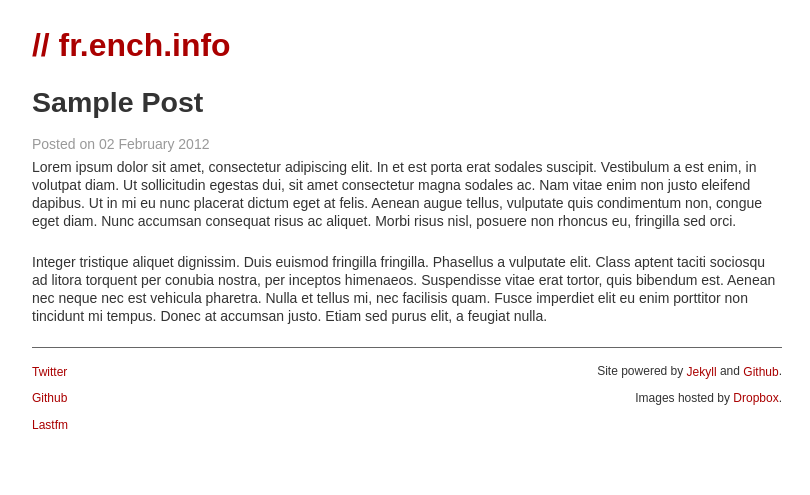
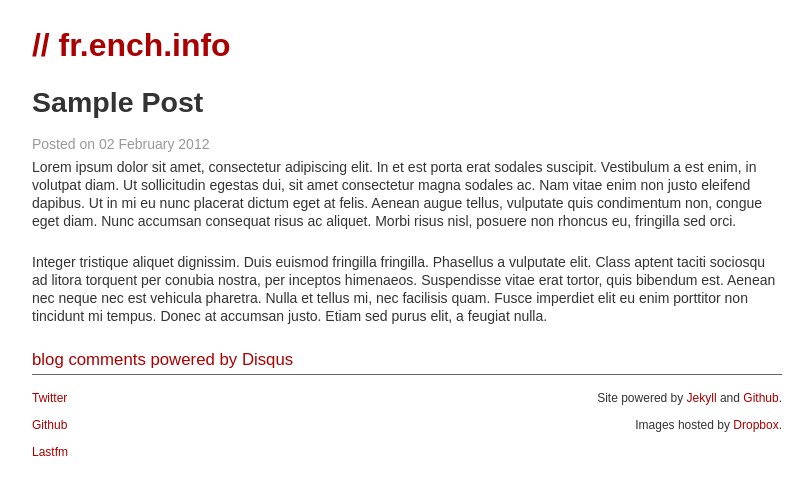
Before and after one commit to dsdeiz/old-blog, a Jekyll site: the page built from _posts/blog/2012-02-02-sample-post.md, in a window 1280 px wide. Shown: the top 495 px of the page, without its empty margins (233-1043 px from the left). Built offline with Jekyll 4.4.1, drawn with Linux system fonts in a browser that asks for light colours; some web fonts are replaced; comment, search, counter and statistics services are not loaded; some of the changed lines change nothing that is shown.

Commit message:
added disqus comments

```diff
--- a/_layouts/post.html
+++ b/_layouts/post.html
@@ -9,4 +9,18 @@
       {{ content }}
     </div>
   </div>
+  <div id="disqus_thread"></div>
+  <script type="text/javascript">
+      /* * * CONFIGURATION VARIABLES: EDIT BEFORE PASTING INTO YOUR WEBPAGE * * */
+      var disqus_shortname = 'frenchinfo'; // required: replace example with your forum shortname
+
+      /* * * DON'T EDIT BELOW THIS LINE * * */
+      (function() {
+          var dsq = document.createElement('script'); dsq.type = 'text/javascript'; dsq.async = true;
+          dsq.src = 'http://' + disqus_shortname + '.disqus.com/embed.js';
+          (document.getElementsByTagName('head')[0] || document.getElementsByTagName('body')[0]).appendChild(dsq);
+      })();
+  </script>
+  <noscript>Please enable JavaScript to view the <a href="http://disqus.com/?ref_noscript">comments powered by Disqus.</a></noscript>
+  <a href="http://disqus.com" class="dsq-brlink">blog comments powered by <span class="logo-disqus">Disqus</span></a>
 </div>
```
Also changed, not shown: _layouts/default.html (+30 -0 lines).
